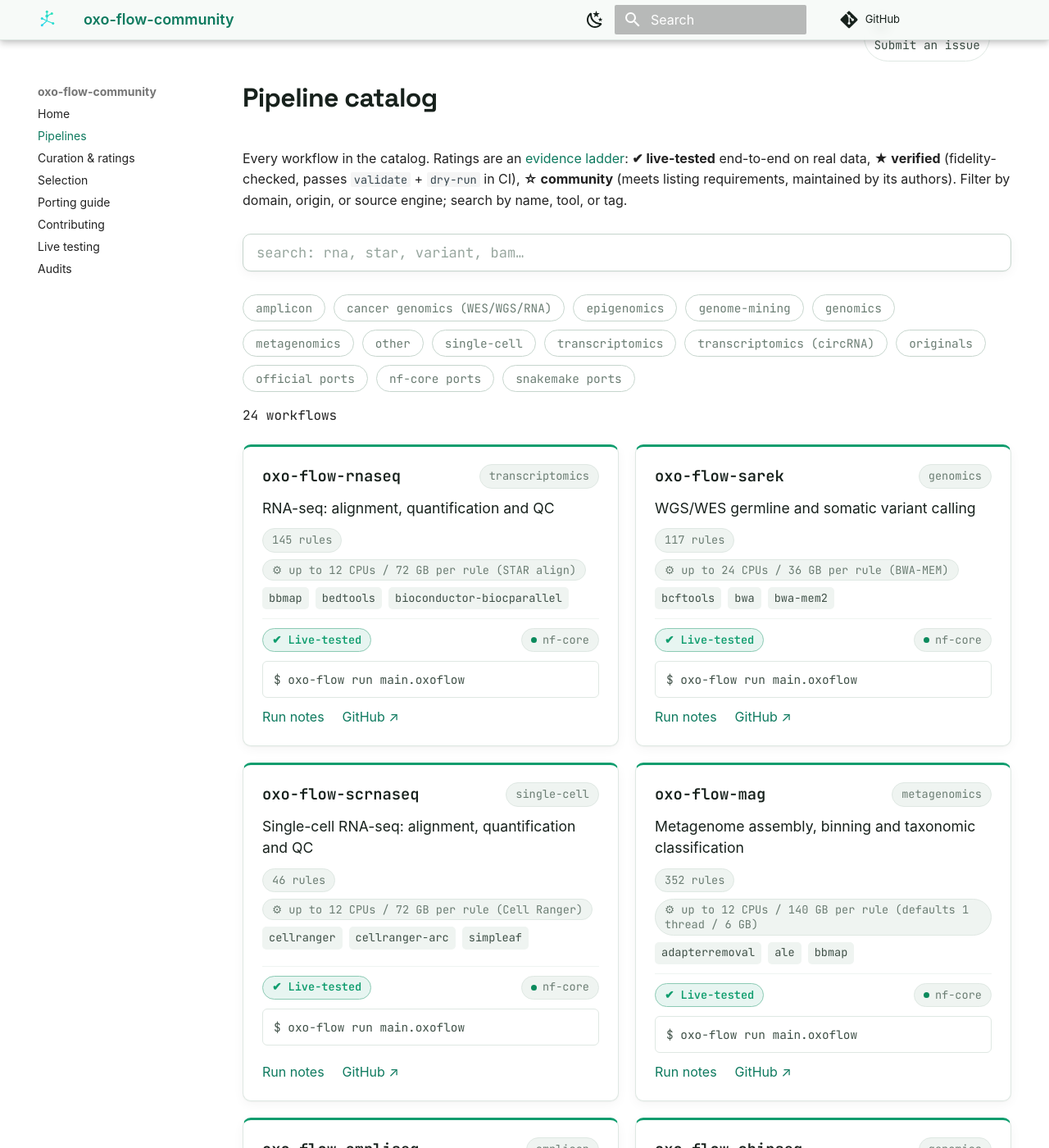
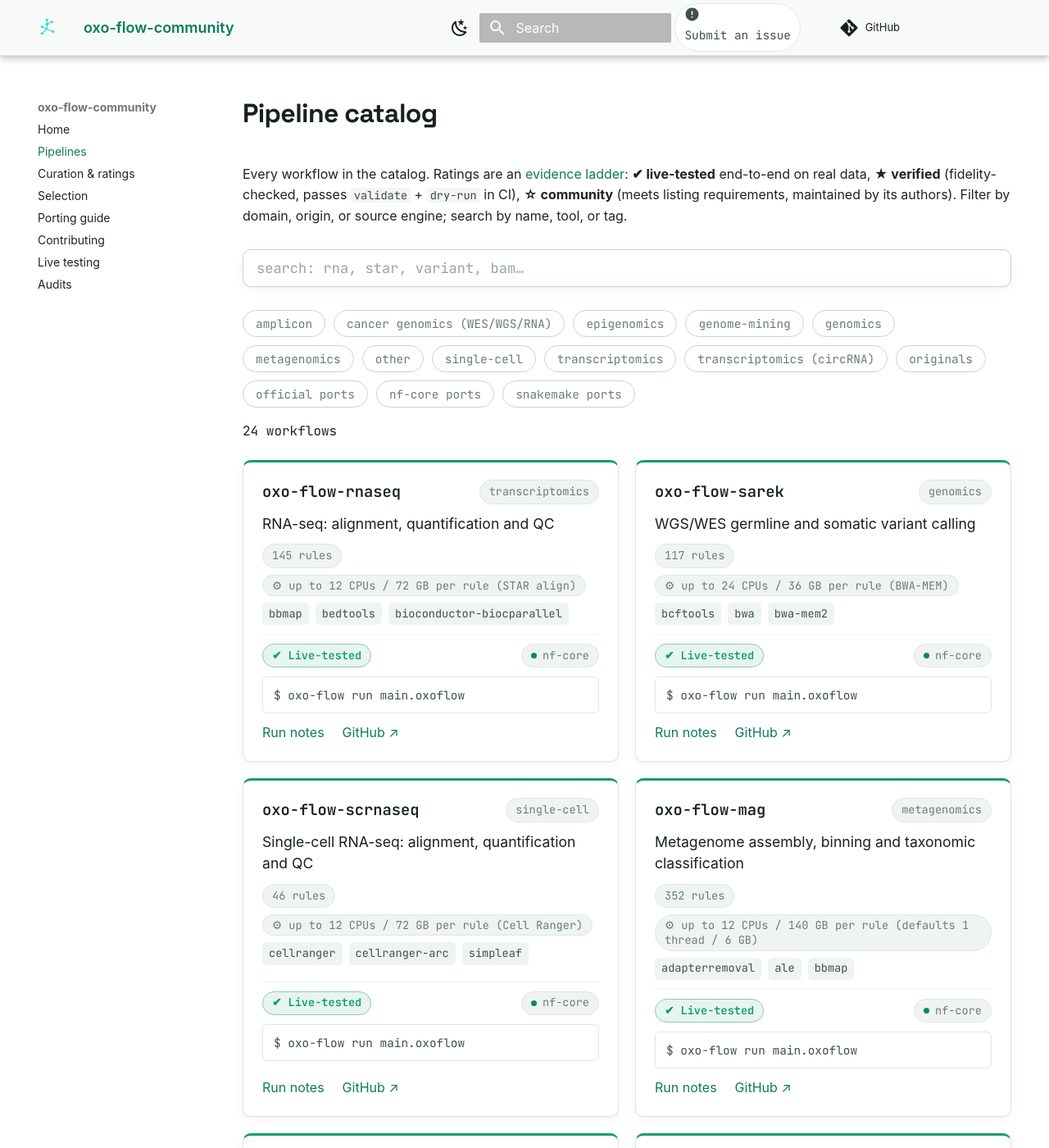
Before and after one commit to oxo-flow-community/oxo-flow-community.github.io, an MkDocs documentation site: the page built from docs/pipelines/index.md, in a window 1280 px wide and 1400 px high. Shown: the whole window at 82% size. Built offline with MkDocs 1.6.1 and Material for MkDocs 9.7.7, drawn with Linux system fonts in a browser that asks for light colours; comment, search, counter and statistics services are not loaded; some of the changed lines change nothing that is shown.

Commit message:
fix(site): issue button moved into the header bar on load
Appending the anchor after {{ super() }} leaves it outside the header
element; absolute positioning then anchors to <body>, landing the button
below the menu on the page's top-left. The button is now relocated into
.md-header__inner before the GitHub source icon (Material lays out the
bar), and the pill styles stop relying on absolute coordinates.

```diff
--- a/docs/stylesheets/extra.css
+++ b/docs/stylesheets/extra.css
@@ -991,9 +991,8 @@
 
 /* ---- Submit-an-issue header button ---- */
 .ox-issue-btn {
-  position: absolute;
-  top: 0.62rem;
-  right: 3.4rem;
+  /* Lives inside .md-header__inner (moved there on load); no absolute
+     positioning — Material's flexbar lays it out next to the source icon. */
   display: inline-flex;
   align-items: center;
   gap: 0.35rem;
@@ -1006,6 +1005,7 @@
   font-size: 0.72rem;
   font-family: "JetBrains Mono", monospace;
   line-height: 1.6rem;
+  margin-right: 0.35rem;
 }
 .ox-issue-btn:hover {
   color: var(--brand) !important;
--- a/overrides/main.html
+++ b/overrides/main.html
@@ -12,3 +12,21 @@
     <span class="ox-issue-label">Submit an issue</span>
   </a>
 {% endblock %}
+
+{% block scripts %}
+  {{ super() }}
+  <script>
+    // The button is appended OUTSIDE the header element by the block above;
+    // absolute positioning then anchors to <body> and lands left-top. Move
+    // it inside the header's inner bar, just before the GitHub source icon,
+    // so Material's own header layout positions it correctly.
+    document.addEventListener("DOMContentLoaded", function () {
+      var btn = document.querySelector(".ox-issue-btn");
+      var inner = document.querySelector(".md-header__inner");
+      var source = document.querySelector(".md-header__source");
+      if (btn && inner) {
+        inner.insertBefore(btn, source);
+      }
+    });
+  </script>
+{% endblock %}
```
